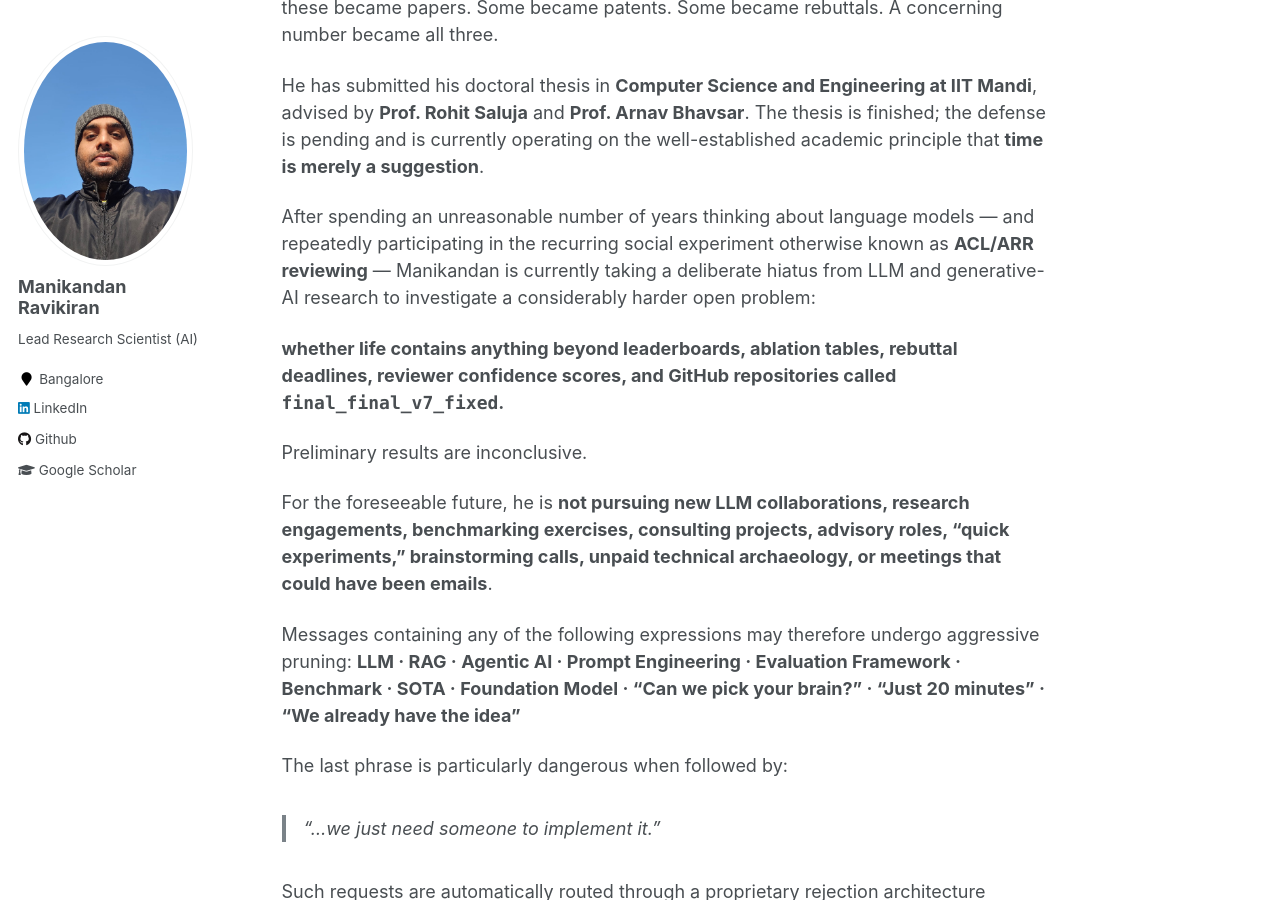
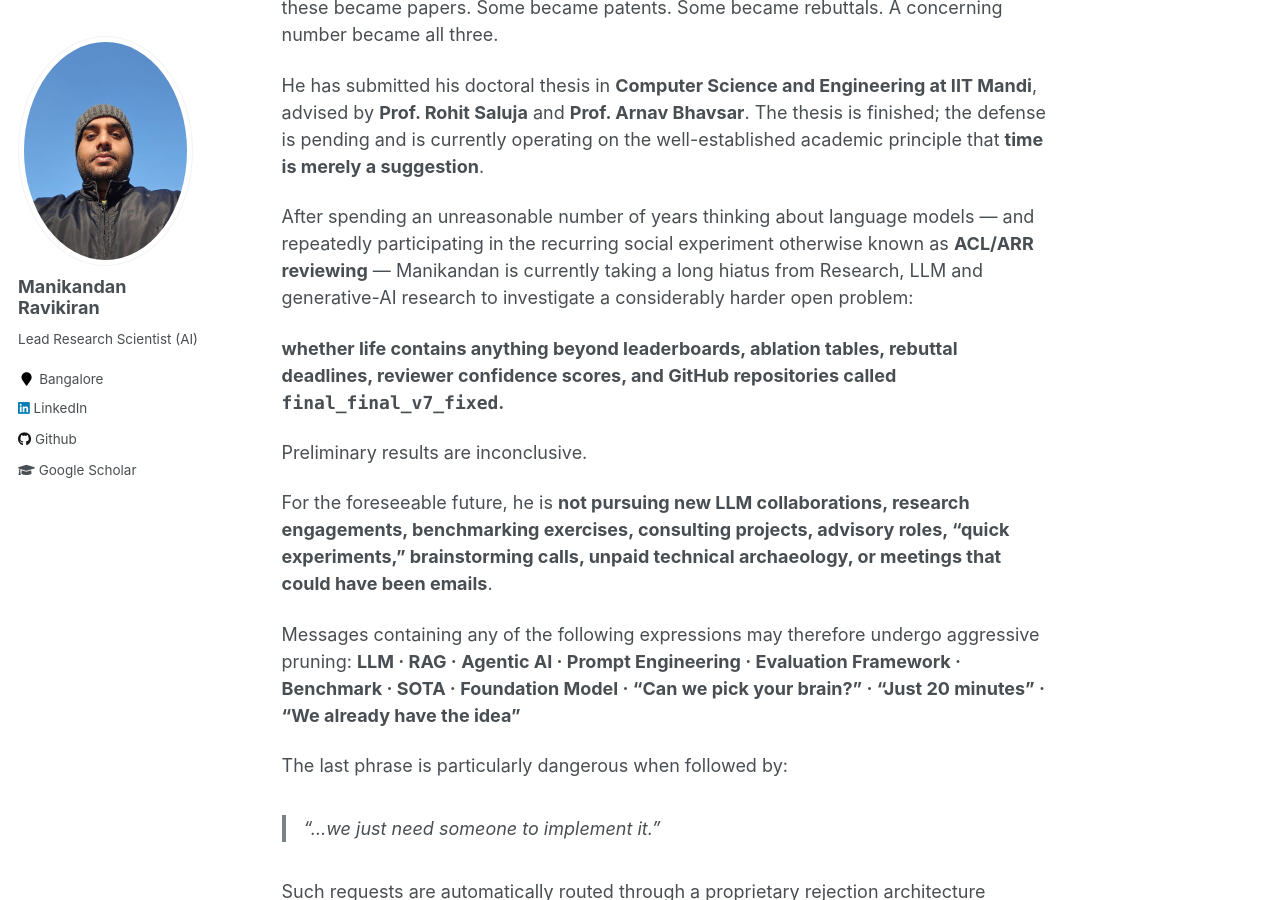
Before and after one commit to manikandan-ravikiran/manikandan-ravikiran.github.io, a Jekyll site: the page built from _pages/about.md, in a window 1280 px wide and 900 px high, scrolled down 390 px. Built offline with Jekyll 4.4.1, drawn with Linux system fonts in a browser that asks for light colours.

Commit message:
Clarify hiatus focus in about.md
Updated the description of Manikandan's research hiatus to clarify focus areas and added emphasis on the exploration of broader life questions.

```diff
--- a/_pages/about.md
+++ b/_pages/about.md
@@ -12,7 +12,7 @@ Over the years, his work has included **AI for Advanced Driver Assistance System
 
 He has submitted his doctoral thesis in **Computer Science and Engineering at IIT Mandi**, advised by **Prof. Rohit Saluja** and **Prof. Arnav Bhavsar**. The thesis is finished; the defense is pending and is currently operating on the well-established academic principle that **time is merely a suggestion**.
 
-After spending an unreasonable number of years thinking about language models — and repeatedly participating in the recurring social experiment otherwise known as **ACL/ARR reviewing** — Manikandan is currently taking a deliberate hiatus from LLM and generative-AI research to investigate a considerably harder open problem:
+After spending an unreasonable number of years thinking about language models — and repeatedly participating in the recurring social experiment otherwise known as **ACL/ARR reviewing** — Manikandan is currently taking a long hiatus from Research, LLM and generative-AI research to investigate a considerably harder open problem:
 
 **whether life contains anything beyond leaderboards, ablation tables, rebuttal deadlines, reviewer confidence scores, and GitHub repositories called `final_final_v7_fixed`.**
 
```
